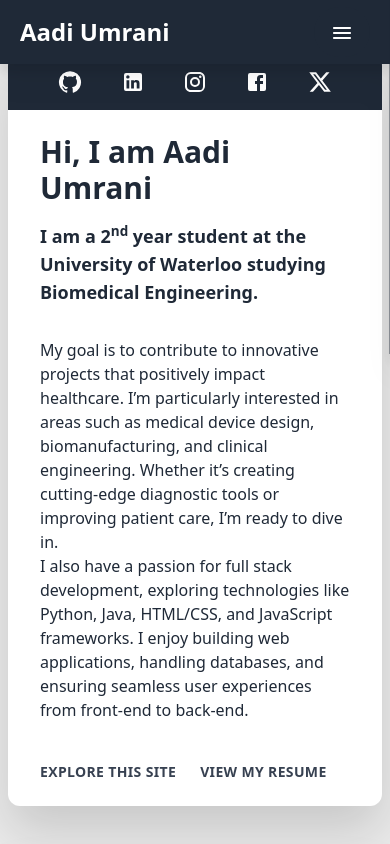
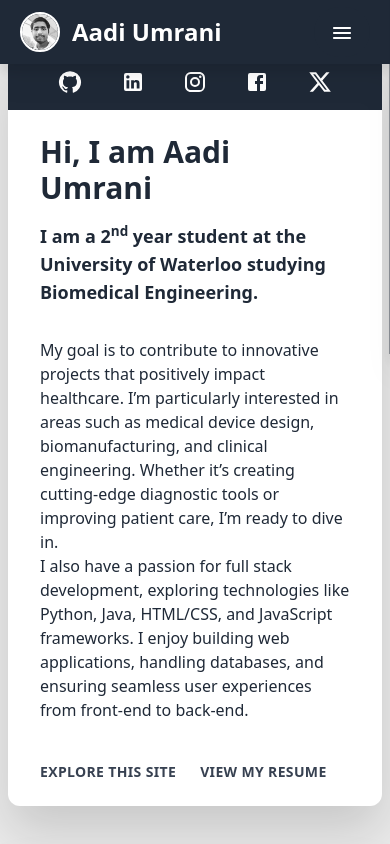
Before and after one commit to aadium/portfolio, a React (Vite) app: page / in a window 390 px wide. Shown: the top 844 px of the page. Built offline with nearby package versions, Linux system fonts and the light colour scheme; no server answers; the database is empty.

Commit message:
Display a picture on medium and small screen

```diff
--- a/src/components/header.jsx
+++ b/src/components/header.jsx
@@ -1,6 +1,7 @@
 import CloseRoundedIcon from '@mui/icons-material/CloseRounded';
 import MenuRoundedIcon from '@mui/icons-material/MenuRounded';
 import { useState } from 'react';
+import myHeaderImage from '../assets/myHeaderImage.jpg';
 
 function Header() {
     const [isMenuOpen, setIsMenuOpen] = useState(false);
@@ -8,8 +9,13 @@ function Header() {
     return (
         <nav className="bg-gray-800 fixed top-0 z-10 w-full drop-shadow-xl">
             <div className="mx-auto px-5 flex justify-between items-center h-16">
-                <div className="flex-shrink-0">
-                    <h2 className="cursor-pointer text-white font-bold text-2xl" onClick={() => {
+                <div className="flex-shrink-0 flex flex-row items-center">
+                    <img
+                        className="h-10 w-10 rounded-full border-2 border-white lg:hidden"
+                        src={myHeaderImage}
+                        alt="Aadi Umrani"
+                    />
+                    <h2 className="cursor-pointer text-white font-bold text-2xl ml-3" onClick={() => {
                         window.location.href = "/";
                     }}>
                         Aadi Umrani
```
Also changed, not shown: src/assets/myHeaderImage.jpg (added).
